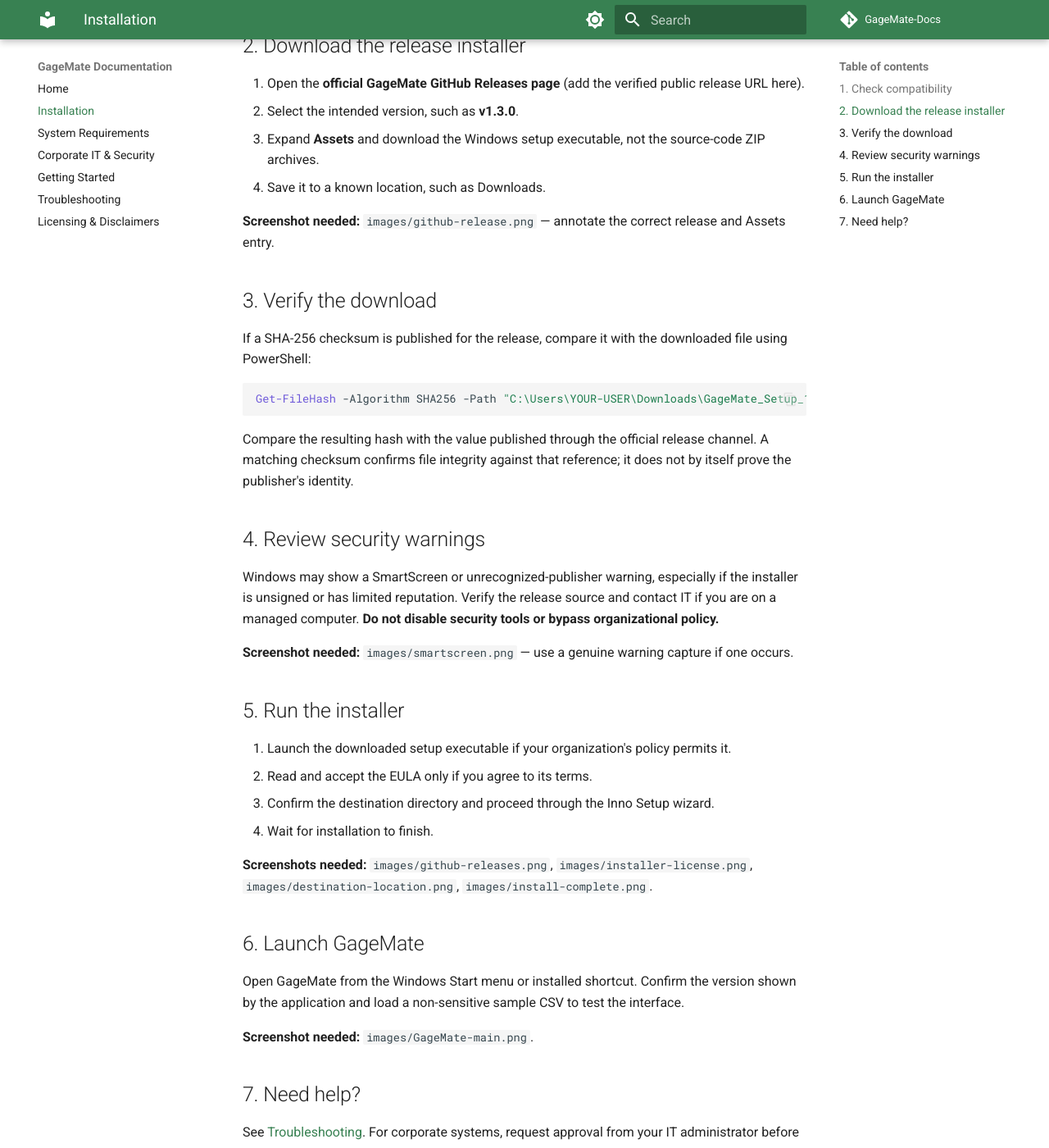
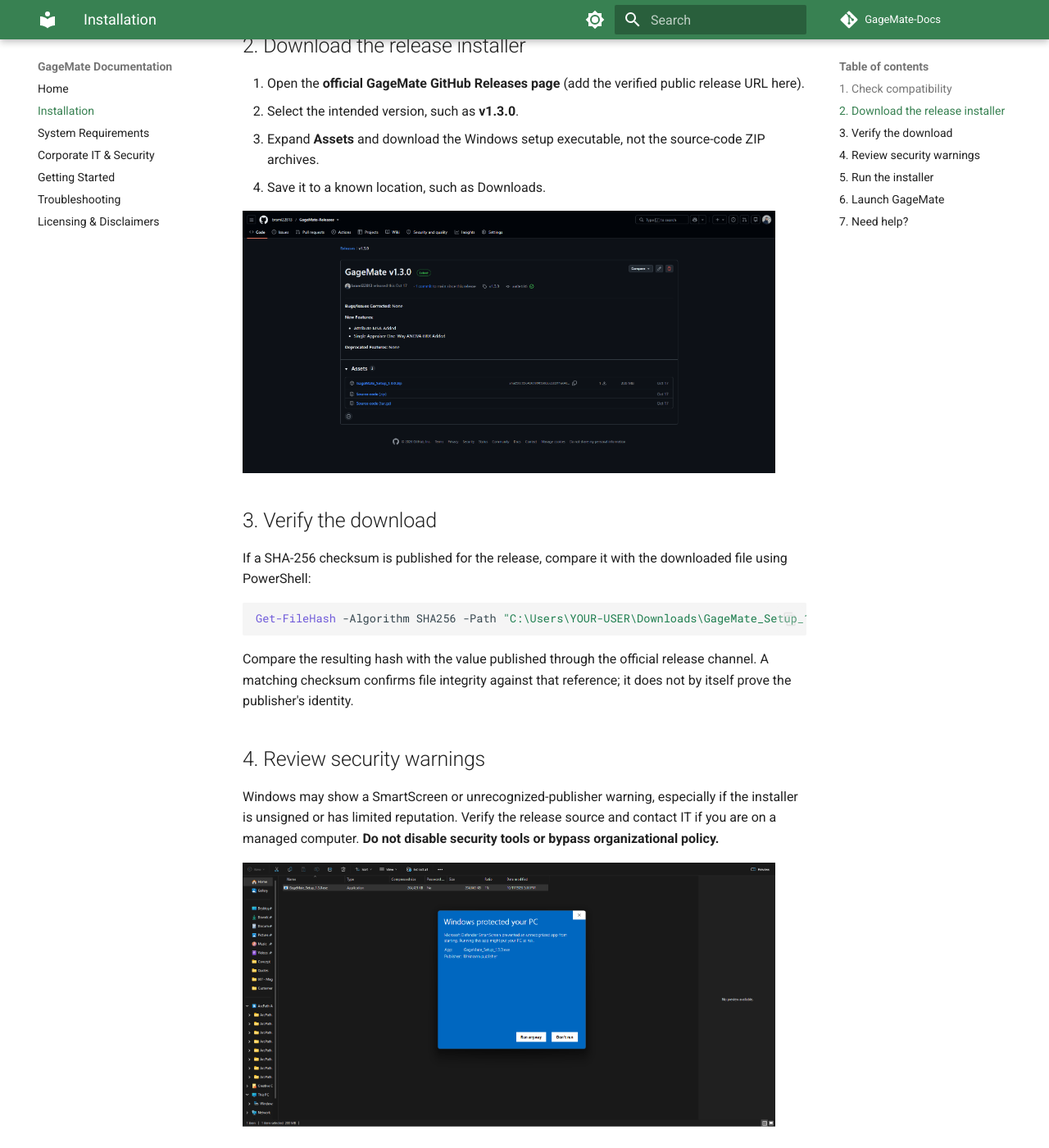
Before and after one commit to braml22813/GageMate-Docs, an MkDocs documentation site: the page built from docs/installation.md, in a window 1280 px wide and 1400 px high, scrolled down 349 px. Shown: the whole window at 82% size. Built offline with MkDocs 1.6.1 and Material for MkDocs 9.7.7, drawn with Linux system fonts in a browser that asks for light colours; comment, search, counter and statistics services are not loaded; some of the changed text lies outside the part shown.

Commit message:
New Image Addresses

```diff
--- a/docs/installation.md
+++ b/docs/installation.md
@@ -13,7 +13,7 @@ Read [System Requirements](system-requirements.md) and [Corporate IT & Security]
 3. Expand **Assets** and download the Windows setup executable, not the source-code ZIP archives.
 4. Save it to a known location, such as Downloads.
 
-**Screenshot needed:** `images/github-release.png` — annotate the correct release and Assets entry.
+![GageMate Installation Wizard](images/github-releases.png){ width="650" align="center" }
 
 ## 3. Verify the download
 
@@ -29,22 +29,23 @@ Compare the resulting hash with the value published through the official release
 
 Windows may show a SmartScreen or unrecognized-publisher warning, especially if the installer is unsigned or has limited reputation. Verify the release source and contact IT if you are on a managed computer. **Do not disable security tools or bypass organizational policy.**
 
-**Screenshot needed:** `images/smartscreen.png` — use a genuine warning capture if one occurs.
+![GageMate Installation Wizard](images/smartscreen.png){ width="650" align="center" }
 
 ## 5. Run the installer
 
 1. Launch the downloaded setup executable if your organization's policy permits it.
 2. Read and accept the EULA only if you agree to its terms.
-3. Confirm the destination directory and proceed through the Inno Setup wizard.
+![GageMate Installation Wizard](images/installer-license.png){ width="650" align="center" }
+3. Confirm the destination directory and proceed through the Setup wizard.
+![GageMate Installation Wizard](images/destination-location.png){ width="650" align="center" }
 4. Wait for installation to finish.
-
-**Screenshots needed:** `images/github-releases.png`, `images/installer-license.png`, `images/destination-location.png`, `images/install-complete.png`.
+![GageMate Installation Wizard](images/install-complete.png){ width="650" align="center" }
 
 ## 6. Launch GageMate
 
 Open GageMate from the Windows Start menu or installed shortcut. Confirm the version shown by the application and load a non-sensitive sample CSV to test the interface.
 
-**Screenshot needed:** `images/GageMate-main.png`.
+![GageMate Installation Wizard](images/GageMate-main.png){ width="650" align="center" }
 
 ## 7. Need help?
 
```
